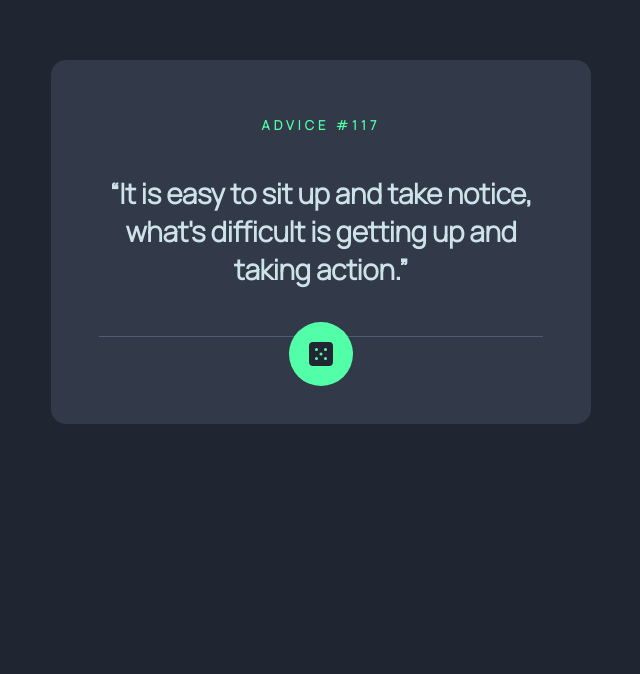
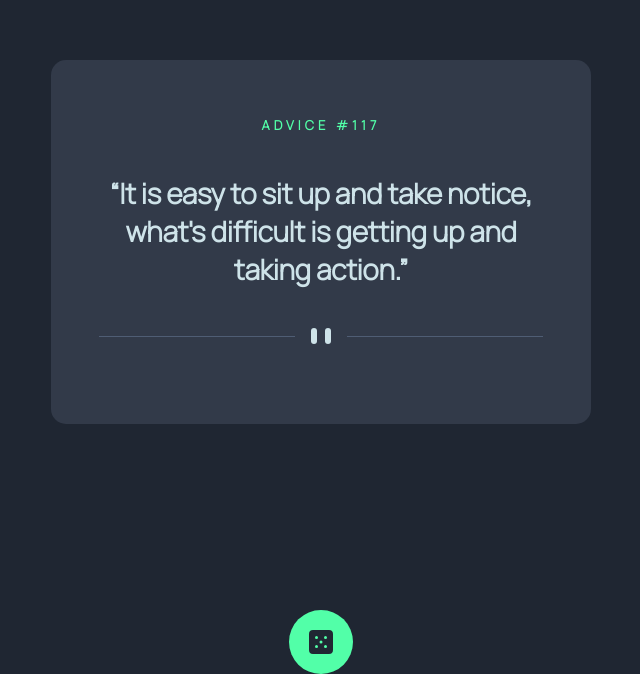
Before and after one commit to facuagueria/advice-generator-app, a React (Vite) app: page / in a window 1280 px wide. Shown: the part 158-832 px from the top of the page, without its empty margins (319-959 px from the left). Before the commit the page ends 800 px from the top, so only its background shows below. Built offline with nearby package versions, Linux system fonts and the light colour scheme.

Commit message:
fix position button

```diff
--- a/src/components/Button/Button.tsx
+++ b/src/components/Button/Button.tsx
@@ -8,7 +8,7 @@ type Props = {
 function Button({ handleClickButton, children }: Props): JSX.Element {
   return (
     <button
-      className="absolute bottom-64 mt-10 flex h-[64px] w-[64px] items-center justify-center rounded-[68px] bg-neon-green hover:shadow-[0_0_40px] hover:shadow-neon-green active:shadow-[0_0_40px] active:shadow-neon-green"
+      className="absolute -bottom-8 flex h-[64px] w-[64px] items-center justify-center rounded-[68px] bg-neon-green hover:shadow-[0_0_40px] hover:shadow-neon-green active:shadow-[0_0_40px] active:shadow-neon-green"
       onClick={handleClickButton}
     >
       {children}
```
